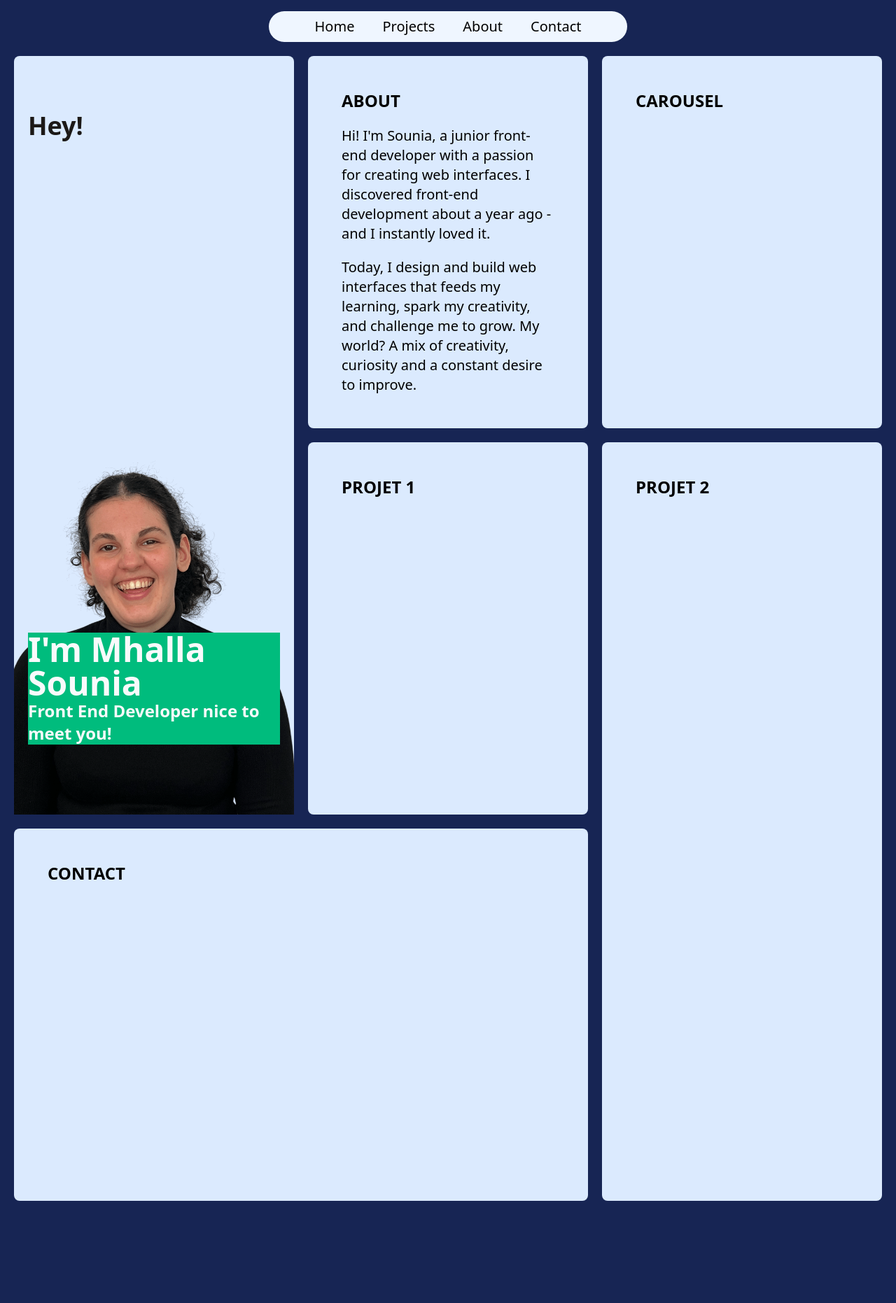
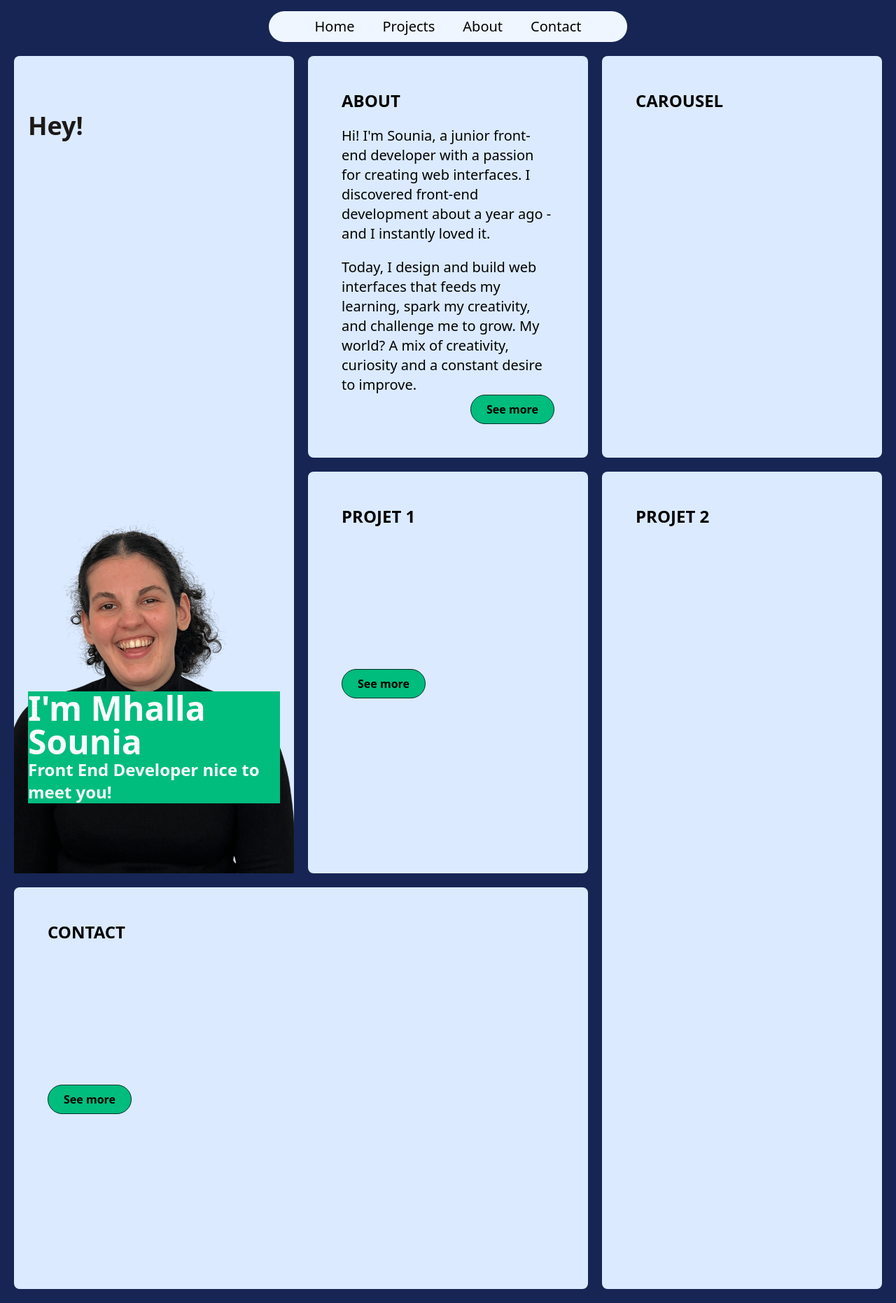
Before and after one commit to vickyfrosties/Portfolio, a React (Vite) app: page / in a window 1280 px wide. Shown: the whole page at 70% size. Before the commit the page ends 1736 px from the top, so only its background shows below. Built offline with nearby package versions, Linux system fonts and the light colour scheme.

Commit message:
feat: add button link to the right section and light CSS adjustements

```diff
--- a/src/App.jsx
+++ b/src/App.jsx
@@ -11,7 +11,7 @@ function App() {
   return (
     <>
       <NavBar setMode={setMode} />
-      {mode === "Home" && <Home />}
+      {mode === "Home" && <Home setMode={setMode} />}
       {mode === "Projects" && <Projects />}
       {mode === "About" && <About />}
       {mode === "Contact" && <Contact />}
--- a/src/components/About.jsx
+++ b/src/components/About.jsx
@@ -1,7 +1,7 @@
 const About = () => {
   return (
     <>
-      <h3>ABOUT</h3>;
+      <h3 className="text-stone-200">ABOUT</h3>
     </>
   );
 };
--- a/src/components/Contact.jsx
+++ b/src/components/Contact.jsx
@@ -1,7 +1,7 @@
 const Contact = () => {
   return (
     <>
-      <h3>Contact</h3>
+      <h3 className="text-stone-200">Contact</h3>
     </>
   );
 };
--- a/src/components/Home.jsx
+++ b/src/components/Home.jsx
@@ -1,4 +1,4 @@
-const Home = () => {
+const Home = ({ setMode }) => {
   return (
     <>
       <section className="min-h-lvh grid grid-cols-3 grid-rows-3 p-5 gap-5 w-full">
@@ -28,7 +28,7 @@ const Home = () => {
           </div>
         </div>
 
-        <div className="bg-blue-100 rounded-lg p-12">
+        <div className="bg-blue-100 rounded-lg p-12 flex flex-col justify-between">
           <div>
             <h3 className="text-2xl font-bold">ABOUT</h3>
             <p className="text-xl mt-5">
@@ -42,19 +42,44 @@ const Home = () => {
               creativity, curiosity and a constant desire to improve.
             </p>
           </div>
+
+          <div className="flex w-full justify-end">
+            <button
+              onClick={() => setMode("About")}
+              className="rounded-3xl border-1 border-teal-950 w-30 pt-2 pb-2 bg-emerald-500 cursor-pointer hover:bg-green-200 font-semibold"
+            >
+              See more
+            </button>
+          </div>
         </div>
 
-        <div className="bg-blue-100 grid rounded-lg text-2xl font-bold p-12">
-          CAROUSEL
+        <div className="bg-blue-100 grid rounded-lg p-12">
+          <h3 className="text-2xl font-bold">CAROUSEL</h3>
         </div>
-        <div className="bg-blue-100 grid rounded-lg text-2xl font-bold p-12">
-          PROJET 1
+        <div className="bg-blue-100 grid rounded-lg p-12">
+          <h3 className="text-2xl font-bold">PROJET 1</h3>
+          <div>
+            <button
+              onClick={() => setMode("Projects")}
+              className="rounded-3xl border-1 border-teal-950 w-30 pt-2 pb-2 bg-emerald-500 cursor-pointer hover:bg-green-200 font-semibold"
+            >
+              See more
+            </button>
+          </div>
         </div>
-        <div className="bg-blue-100 grid row-span-2 rounded-lg text-2xl font-bold p-12">
-          PROJET 2
+        <div className="bg-blue-100 grid row-span-2 rounded-lg p-12">
+          <h3 className="text-2xl font-bold">PROJET 2</h3>
         </div>
-        <div className="bg-blue-100 grid col-span-2 rounded-lg text-2xl font-bold p-12">
-          CONTACT
+        <div className="bg-blue-100 grid col-span-2 rounded-lg p-12">
+          <h3 className="text-2xl font-bold">CONTACT</h3>
+          <div>
+            <button
+              onClick={() => setMode("Contact")}
+              className="rounded-3xl border-1 border-teal-950 w-30 pt-2 pb-2 bg-emerald-500 cursor-pointer hover:bg-green-200 font-semibold"
+            >
+              See more
+            </button>
+          </div>
         </div>
       </section>
     </>
--- a/src/components/Projects.jsx
+++ b/src/components/Projects.jsx
@@ -1,7 +1,7 @@
 const Projects = () => {
   return (
     <>
-      <h3>Projets</h3>
+      <h3 className="text-stone-200">Projets</h3>
     </>
   );
 };
```
